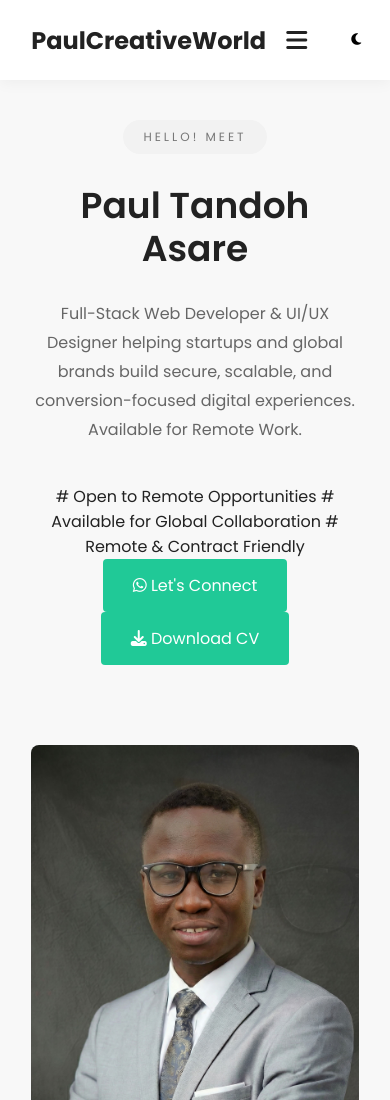
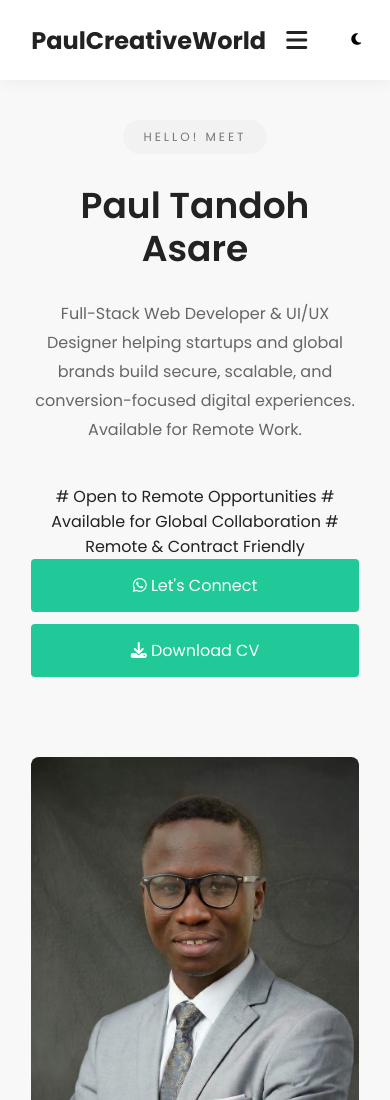
Before and after one commit to KwabenaPADEV/paulgraphicportfolio, a plain HTML site: page index.html in a window 390 px wide. Shown: the top 1100 px of the page. Drawn offline with nearby package versions, Linux system fonts and the light colour scheme.

Commit message:
Update index.html

```diff
--- a/index.html
+++ b/index.html
@@ -1101,6 +1101,32 @@ nav a.active::after{
     grid-template-columns: 1fr;
   }
 }
+
+@media (max-width: 768px) {
+  .hero-buttons {
+    display: flex;
+    flex-direction: column;
+    gap: 12px; /* space between buttons */
+    width: 100%;
+  }
+
+  .hero-buttons a {
+    width: 100%;
+    text-align: center;
+  }
+}
+
+	@media (max-width: 768px) {
+  .about ul {
+    padding-left: 18px;
+    text-align: left;
+  }
+
+  .about li {
+    text-align: left;
+  }
+}
+
 </style>
 </head>
 <body>
@@ -1177,10 +1203,8 @@ Available for Remote Work.
   <span># Remote & Contract Friendly</span>
 </div>
 
-
-
-	  <!----<a href="#" class="btn">Let's Connect</a>---->
-	<a href="https://wa.me/233548999107?text=Hello%20Paul,%20I%20would%20like%20to%20work%20with%20you."
+<div class="hero-buttons">
+  <a href="https://wa.me/233548999107?text=Hello%20Paul,%20I%20would%20like%20to%20work%20with%20you."
    target="_blank"
    class="btn"> <i class="fa-brands fa-whatsapp"></i>
    Let's Connect </a>
@@ -1188,6 +1212,11 @@ Available for Remote Work.
 <a href="Paul_Tandoh_Asare_CV.pdf" class="btn" download>
 <i class="fa-solid fa-download"></i> Download CV
 </a>
+
+</div>
+
+
+
 
     </div>
 
```
